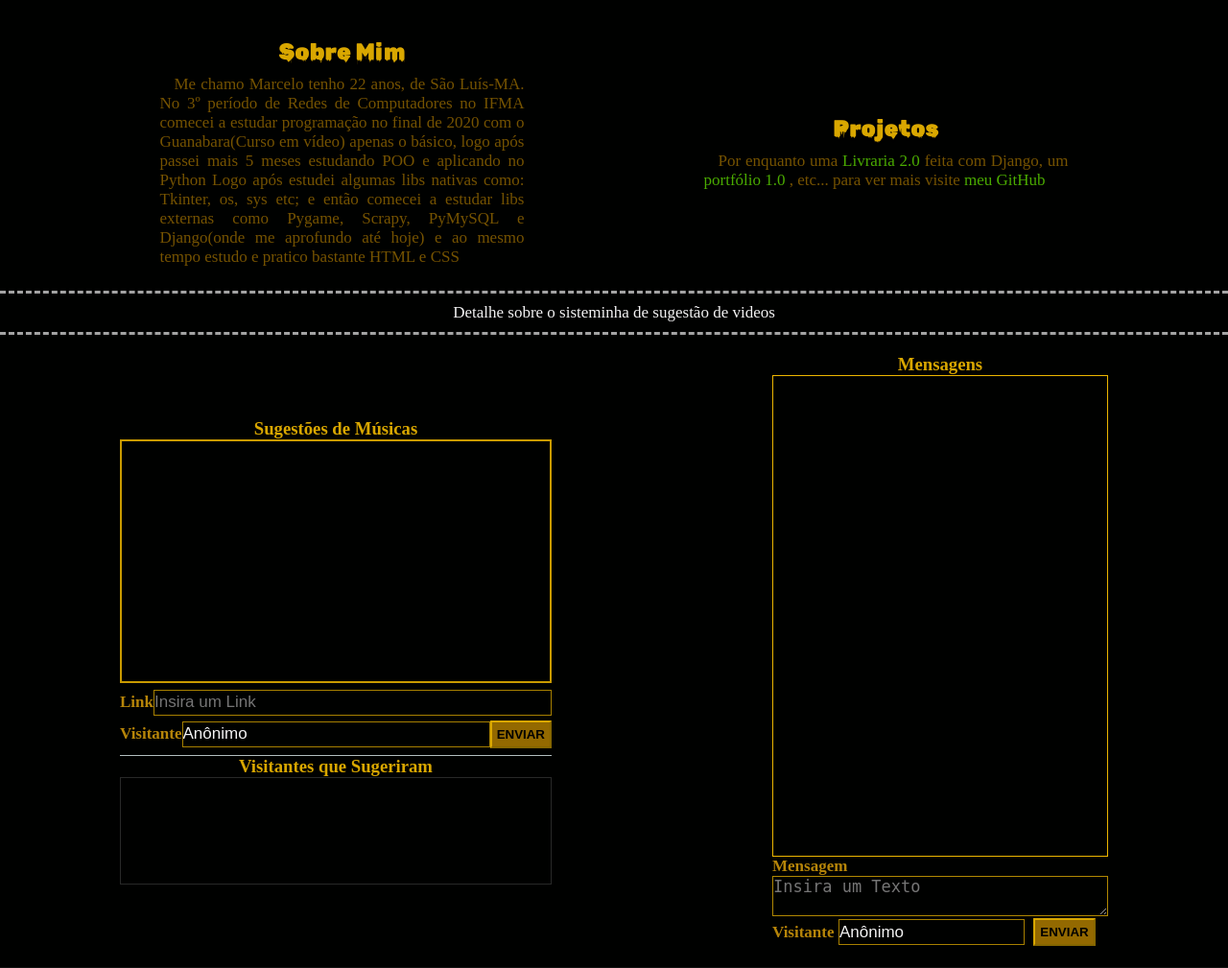
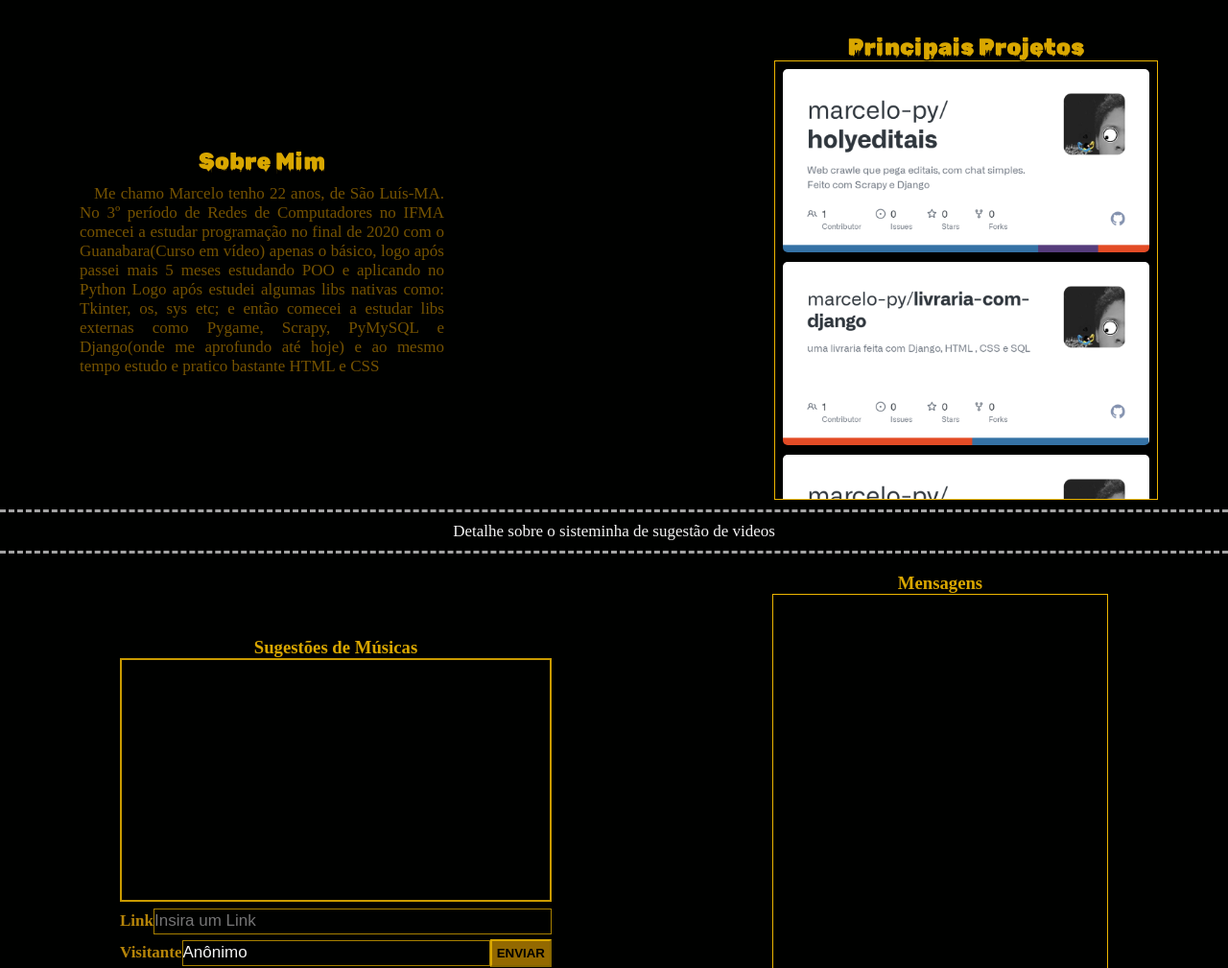
Before and after one commit to marcelo-py/MeuPortfolio, a Django app: template portifolio/templates/index.html in a window 1280 px wide. Shown: the part 44-1053 px from the top of the page at 96% size. Run offline with Django 3.2, Linux system fonts and the light colour scheme; the template is opened without the code that fills it, so the values that code supplies are empty; some libraries are stand-ins or nearby versions.

Commit message:
apresentação de projetos

```diff
--- a/portifolio/templates/index.html
+++ b/portifolio/templates/index.html
@@ -48,16 +48,25 @@
                 </p>
             </div>
             <div>
-                <h2>Projetos</h2>
-                <p>
+                <h2>Principais Projetos</h2>
                 {%if sobremim.mostrar%}
                 <!--Conteudo dinamico vindo do banco-->
                     {{sobremim.projetos}}
                 {%else%}
                 <!--conteudo estatico-->
-                        Por enquanto uma <a href="https://github.com/marcelo-py/livraria-com-django" target="_blank" rel="external">Livraria 2.0</a> feita com Django, um<a href="https://github.com/marcelo-py/portifolio"> portfólio 1.0 </a>, etc... para ver mais visite<a href="https://github.com/marcelo-py" target="_blank" rel="external"> meu GitHub</a>
+                    <div class="projetosGB">
+                        <a href="https://github.com/marcelo-py/holyeditais" target="_blank" rel="external">
+                            <img src="{%static 'imagens/projetos/holyeditais.png'%}" >
+                        </a>
+                        <a href="https://github.com/marcelo-py/livraria-com-django" target="_blank" rel="external">
+                            <img src="{%static 'imagens/projetos/livraria-com-django.png'%}"></a>
+                        <a href="https://github.com/marcelo-py/MeuPortfolio" target="_blank" rel="external">
+                            <img src="{%static 'imagens/projetos/MeuPortfolio.png'%}"></a>
+                        <a href="https://github.com/marcelo-py/MeusProjetosPython" target="_blank" rel="external">
+                            <img src="{%static 'imagens/projetos/MeusProjetosPython.png'%}">
+                        </a>
+                    </div>
                 {%endif%}
-                </p>
             </div>
         </section>
     </div>
--- a/portifolio/views.py
+++ b/portifolio/views.py
@@ -19,7 +19,7 @@ def index(request):
             'videos': videos_obj,
             'aleatorio': choice(videos_obj),
             'sobremim': detalhes_sobre_mim,
-            'ano': datetime.date.today().year
+            'ano': datetime.date.today().year,
         })
 
     usuario = request.POST.get('usuario')
--- a/templates/static/css/styles.css
+++ b/templates/static/css/styles.css
@@ -60,7 +60,7 @@ body{
     display: flex;
     flex-wrap: wrap;
     align-items: center;
-    justify-content:space-around;
+    justify-content:space-between;
     margin: 0 auto;
     width: 90%;
 }
@@ -70,9 +70,25 @@ body{
     text-decoration: none;
 }
 
+
 #sobre div{
     flex: 0 1 400px;
+}
+
+#sobre .projetosGB{
+    overflow-y: auto;
+    max-height: 450px;
+    padding: 3px;
+    border: 1px solid #edb600;
+}
+#sobre .projetosGB a{
+    display: block;
     margin: 5px;
+}
+
+#sobre .projetosGB img{
+    width: 100%;
+    border-radius: 5px;
 }
 
 #main h2{
@@ -245,6 +261,7 @@ body{
     padding: 5px;
     text-align: center;
 }
+
 #usuariosquesugeriram{
     margin-top: 5px;
     border-top: 1px solid #B2BEBF;
```
Also changed, not shown: portifolio/__init__.py (+10 -0 lines), templates/static/imagens/projetos/MeuPortfolio.png (added), templates/static/imagens/projetos/MeusProjetosPython.png (added), templates/static/imagens/projetos/holyeditais.png (added), templates/static/imagens/projetos/livraria-com-django.png (added). Lines whose indentation alone changed are shown as unchanged.
